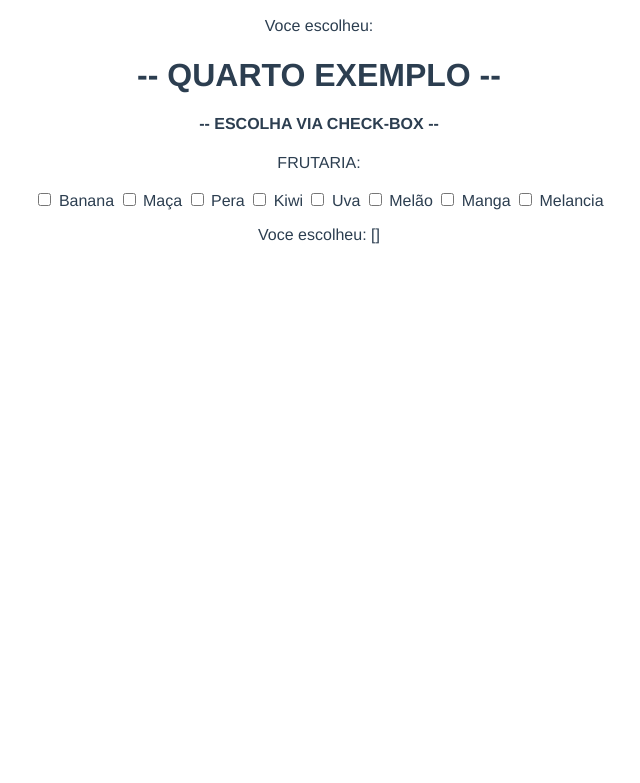
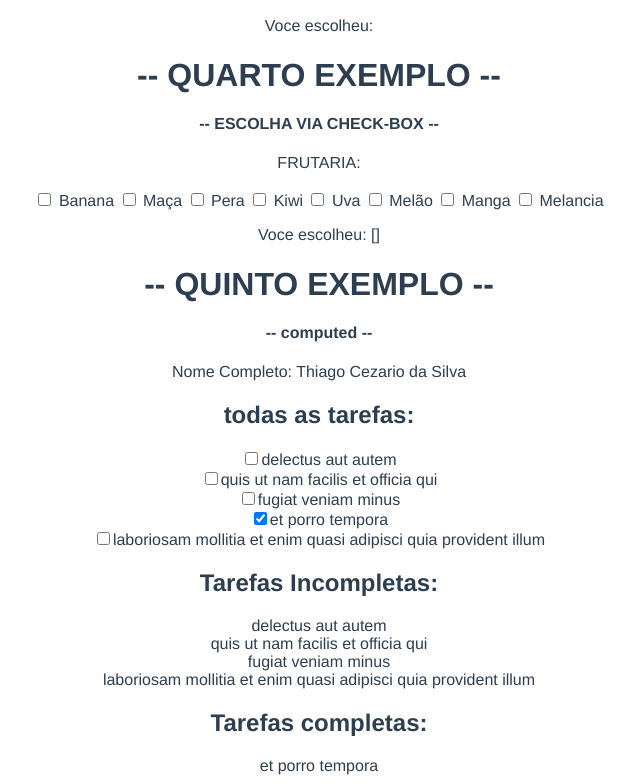
Before and after one commit to Thiago-cez/Vue3, a Vue app in the folder aprendendo-vue/: page / in a window 1280 px wide. Shown: the part 595-1378 px from the top of the page, without its empty margins (321-961 px from the left). Before the commit the page ends 855 px from the top, so only its background shows below. Built offline with nearby package versions, Linux system fonts and the light colour scheme.

Commit message:
feat: concluido class10

```diff
--- a/aprendendo-vue/src/App.vue
+++ b/aprendendo-vue/src/App.vue
@@ -57,6 +57,27 @@
       <p> Voce escolheu: {{ frutaria }}</p>
     </div>
 
+    <div>
+      <h1> -- QUINTO EXEMPLO -- </h1>
+      <h4> -- computed  -- </h4>
+      <label> Nome Completo: {{ nomeCompleto }}</label>
+
+      <div>
+        <h2>todas as tarefas: </h2>
+        <div v-for="todo in allTodos"
+        :key="todo.id"
+        > <input type="checkbox" v-model="todo.completed">{{ todo.title }}</div>
+        </div>
+
+      <h2>Tarefas Incompletas: </h2>
+        <div v-for="todo in tarefasPendentes"
+        :key="todo.id"> {{ todo.title }}</div>
+
+        <h2>Tarefas completas: </h2>
+        <div v-for="todo in tarefasConcluidas"
+        :key="todo.id"> {{ todo.title }}</div>
+    </div>
+
 </template>
 
 <script>
@@ -73,10 +94,62 @@ export default {
          teste1: "Thiago Cezario",
          teste2: "",
          teste3: "",
-         frutaria: []
+         frutaria: [],
+         usuario: {
+                nome:"Thiago",
+                nomeMeio: "Cezario ",
+                ultimoNome:"da Silva",
+                idade: "55",
+                cpf: "43573949886"
+         },
+         todos: [
+                  {
+                    "userId": 1,
+                    "id": 1,
+                    "title": "delectus aut autem",
+                    "completed": false
+                  },
+                  {
+                    "userId": 1,
+                    "id": 2,
+                    "title": "quis ut nam facilis et officia qui",
+                    "completed": false
+                  },
+                  {
+                    "userId": 1,
+                    "id": 3,
+                    "title": "fugiat veniam minus",
+                    "completed": false
+                  },
+                  {
+                    "userId": 1,
+                    "id": 4,
+                    "title": "et porro tempora",
+                    "completed": true
+                  },
+                  {
+                    "userId": 1,
+                    "id": 5,
+                    "title": "laboriosam mollitia et enim quasi adipisci quia provident illum",
+                    "completed": false
+                  }
+                ]
        }
-  }
-
+      },
+  computed:{
+    nomeCompleto() {
+      return `${this.usuario.nome} ${this.usuario.nomeMeio} ${this.usuario.ultimoNome}`
+    },
+    allTodos() {
+      return this.todos
+    },
+    tarefasPendentes() {
+      return this.todos.filter(todo => !todo.completed)
+    },
+    tarefasConcluidas() {
+      return this.todos.filter(todo => todo.completed)
+    }
+}
 }
 </script>
 
--- a/aprendendo-vue/src/main.js
+++ b/aprendendo-vue/src/main.js
@@ -1,4 +1,4 @@
 import { createApp } from 'vue'
 import App from './App.vue'
 
-createApp(App).mount('#app')
+window.app = createApp(App).mount('#app')
```
